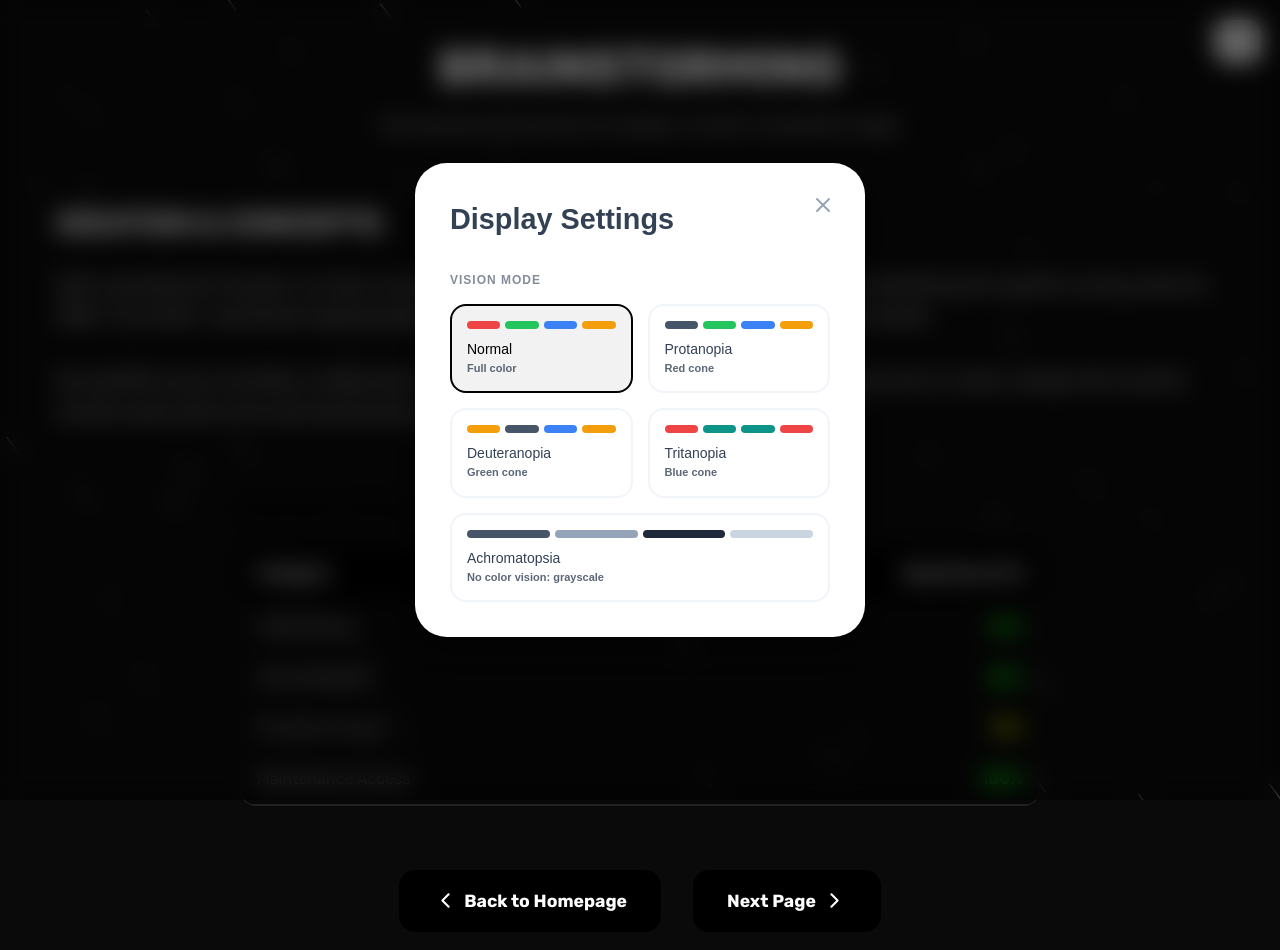
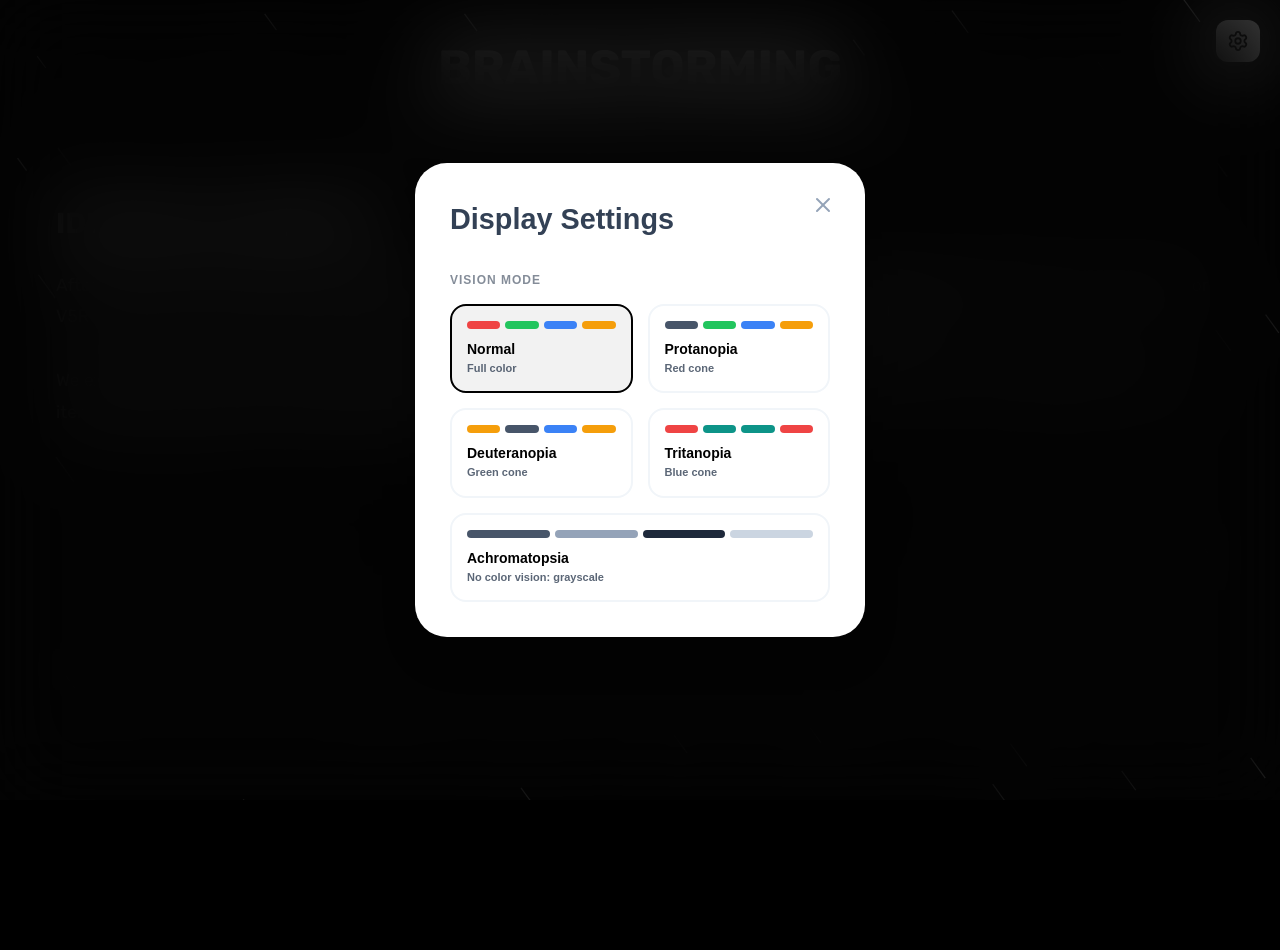
Before and after one commit to codersushi/beyond-the-bot, a Next.js app: page /brainstorming in a window 1280 px wide. Both pictures are taken after a click on the button 1238 px from the left and 41 px from the top of the page. Shown: the top 950 px of the page. After the commit the page ends 800 px from the top, so only its background shows below. Built offline with nearby package versions, Linux system fonts and the light colour scheme.

Commit message:
Settings Button Fully Completed (For Brainstorming Tab)

```diff
--- a/app/brainstorming/page.tsx
+++ b/app/brainstorming/page.tsx
@@ -9,15 +9,16 @@ const rubik = Rubik({ subsets: ['latin'], weight: ['400', '500', '600', '700'] }
 
 export default function BrainstormingOverview() {
   const [showSettings, setShowSettings] = useState(false);
+  const [isExiting, setIsExiting] = useState(false);
   const [visionMode, setVisionMode] = useState('normal');
 
-  const largerSubheadingStyle = {
-    fontSize: '1.5rem',
-    marginBottom: '1rem',
-    fontWeight: 'bold',
-    textTransform: 'uppercase' as const,
-    letterSpacing: '1px',
-    color: '#000000'
+  // Logic to handle the leaving animation before closing the modal
+  const handleClose = () => {
+    setIsExiting(true);
+    setTimeout(() => {
+      setShowSettings(false);
+      setIsExiting(false);
+    }, 200); // Duration matches the CSS fadeOut animation
   };
 
   const navButtonStyle = {
@@ -46,27 +47,31 @@ export default function BrainstormingOverview() {
     }}>
       <style jsx global>{`
         @keyframes fadeIn {
-          from { opacity: 0; transform: scale(0.98); }
+          from { opacity: 0; transform: scale(0.95); }
           to { opacity: 1; transform: scale(1); }
         }
-        .settings-fade-in {
-          animation: fadeIn 0.2s ease-out forwards;
+        @keyframes fadeOut {
+          from { opacity: 1; transform: scale(1); }
+          to { opacity: 0; transform: scale(0.95); }
         }
-        /* Fix: Backdrop filter requires a background color to be visible */
+        .modal-enter { animation: fadeIn 0.2s ease-out forwards; }
+        .modal-exit { animation: fadeOut 0.2s ease-in forwards; }
+
+        /* ULTRA HEAVY BLUR */
         .glass-blur-overlay {
-          backdrop-filter: blur(12px) saturate(150%);
-          -webkit-backdrop-filter: blur(12px) saturate(150%);
-          background-color: rgba(0, 0, 0, 0.5);
+          backdrop-filter: blur(40px) saturate(200%);
+          -webkit-backdrop-filter: blur(40px) saturate(200%);
+          background-color: rgba(0, 0, 0, 0.7);
         }
         body { margin: 0; padding: 0; overflow-x: hidden; }
       `}</style>
 
-      {/* RAIN LAYER: Stays consistent, not affected by vision filters */}
+      {/* RAIN LAYER - Placed behind content to prevent filter distortion */}
       <div style={{ position: 'absolute', top: 0, left: 0, width: '100%', height: '100%', zIndex: 1 }}>
         <Rain />
       </div>
 
-      {/* CONTENT LAYER: Affected by color blindness settings */}
+      {/* CONTENT LAYER */}
       <div style={{
         position: 'relative',
         zIndex: 2,
@@ -83,6 +88,7 @@ export default function BrainstormingOverview() {
             margin: '0 auto',
           }}
         >
+          {/* Color Blindness SVG Filters */}
           <svg style={{ position: 'absolute', width: 0, height: 0, pointerEvents: 'none' }}>
             <filter id="protanopia-filter" colorInterpolationFilters="sRGB">
               <feColorMatrix values="0.567, 0.433, 0, 0, 0 0.558, 0.442, 0, 0, 0 0, 0.242, 0.758, 0, 0 0, 0, 0, 1, 0"/>
@@ -132,32 +138,6 @@ export default function BrainstormingOverview() {
             </div>
           </section>
 
-          <section style={{ maxWidth: '800px', margin: '0 auto 4rem auto', marginTop: '20px' }}>
-            <h2 style={largerSubheadingStyle}>DESIGN PRIORITIES</h2>
-            <div style={{ overflow: 'hidden', background: 'rgba(0, 0, 0, 0.2)', borderRadius: '16px', border: '1px solid rgba(255, 255, 255, 0.1)', marginBottom: '3rem' }}>
-              <table style={{ width: '100%', borderCollapse: 'collapse', textAlign: 'left' }}>
-                <thead>
-                  <tr style={{ background: '#000000', borderBottom: '1px solid rgba(255, 255, 255, 0.2)' }}>
-                    <th style={{ padding: '1rem', fontWeight: 'bold' }}>Category</th>
-                    <th style={{ padding: '1rem', fontWeight: 'bold', textAlign: 'right' }}>Importance (%)</th>
-                  </tr>
-                </thead>
-                <tbody>
-                  {[
-                    { label: "Intake Speed", val: "95%", color: "#4dff50" },
-                    { label: "Climb Reliability", val: "85%", color: "#4dff50" },
-                    { label: "Drivetrain Torque", val: "70%", color: "#f9ff4d" },
-                    { label: "Maintenance Access", val: "100%", color: "#4dff50" }
-                  ].map((item, i) => (
-                    <tr key={i} style={{ borderBottom: '1px solid rgba(255, 255, 255, 0.1)' }}>
-                      <td style={{ padding: '0.8rem 1rem', color: '#ccc' }}>{item.label}</td>
-                      <td style={{ padding: '0.8rem 1rem', textAlign: 'right', fontWeight: 'bold', color: item.color }}>{item.val}</td>
-                    </tr>
-                  ))}
-                </tbody>
-              </table>
-            </div>
-
           <div style={{ display: 'flex', justifyContent: 'center', gap: '2rem', marginTop: '4rem', paddingBottom: '4rem' }}>
             <Link href="/" style={navButtonStyle}>
               <div style={{ display: 'flex', alignItems: 'center', gap: '0.4rem' }}>
@@ -171,31 +151,30 @@ export default function BrainstormingOverview() {
               </div>
             </Link>
           </div>
-          </section>
         </main>
       </div>
 
-      {/* SETTINGS MODAL: Higher Z-index and backdrop blur */}
+      {/* SETTINGS MODAL */}
       {showSettings && (
         <div
-          className="settings-fade-in glass-blur-overlay"
+          className={isExiting ? "modal-exit glass-blur-overlay" : "modal-enter glass-blur-overlay"}
           style={{
             position: 'fixed', top: 0, left: 0, width: '100%', height: '100vh',
             display: 'flex', alignItems: 'center',
             justifyContent: 'center', zIndex: 1000
           }}
-          onClick={() => setShowSettings(false)}
+          onClick={handleClose}
         >
           <div
             style={{
               backgroundColor: 'white', padding: '35px', borderRadius: '32px',
               width: '450px', position: 'relative', color: '#334155',
-              boxShadow: '0 20px 25px -5px rgba(0,0,0,0.3)'
+              boxShadow: '0 25px 50px -12px rgba(0,0,0,0.5)'
             }}
             onClick={(e) => e.stopPropagation()}
           >
             <button
-              onClick={() => setShowSettings(false)}
+              onClick={handleClose}
               style={{ position: 'absolute', top: '30px', right: '30px', background: 'none', border: 'none', cursor: 'pointer' }}
             >
               <X size={24} color="#94a3b8" />
@@ -227,7 +206,7 @@ function VisionBtn({ label, sub, active, onClick, colors }: any) {
       onClick={onClick}
       style={{
         textAlign: 'left', padding: '15px', borderRadius: '16px', border: active ? '2px solid #000' : '2px solid #f1f5f9',
-        backgroundColor: active ? 'rgba(0,0,0,0.05)' : 'white', transition: '0.2s', width: '100%', cursor: 'pointer'
+        backgroundColor: active ? 'rgba(0,0,0,0.05)' : 'white', width: '100%', cursor: 'pointer'
       }}
     >
       <div style={{ display: 'flex', gap: '5px', marginBottom: '10px' }}>
@@ -235,7 +214,7 @@ function VisionBtn({ label, sub, active, onClick, colors }: any) {
           <div key={i} style={{ height: '8px', backgroundColor: c, flex: 1, borderRadius: '4px' }} />
         ))}
       </div>
-      <div style={{ fontWeight: 500, color: active ? '#000' : '#334155', fontSize: '14px' }}>{label}</div>
+      <div style={{ fontWeight: 700, color: '#000', fontSize: '14px' }}>{label}</div>
       <div style={{ fontSize: '11px', opacity: 0.8, fontWeight: 600 }}>{sub}</div>
     </button>
   );
```
Lines whose indentation alone changed are shown as unchanged.
